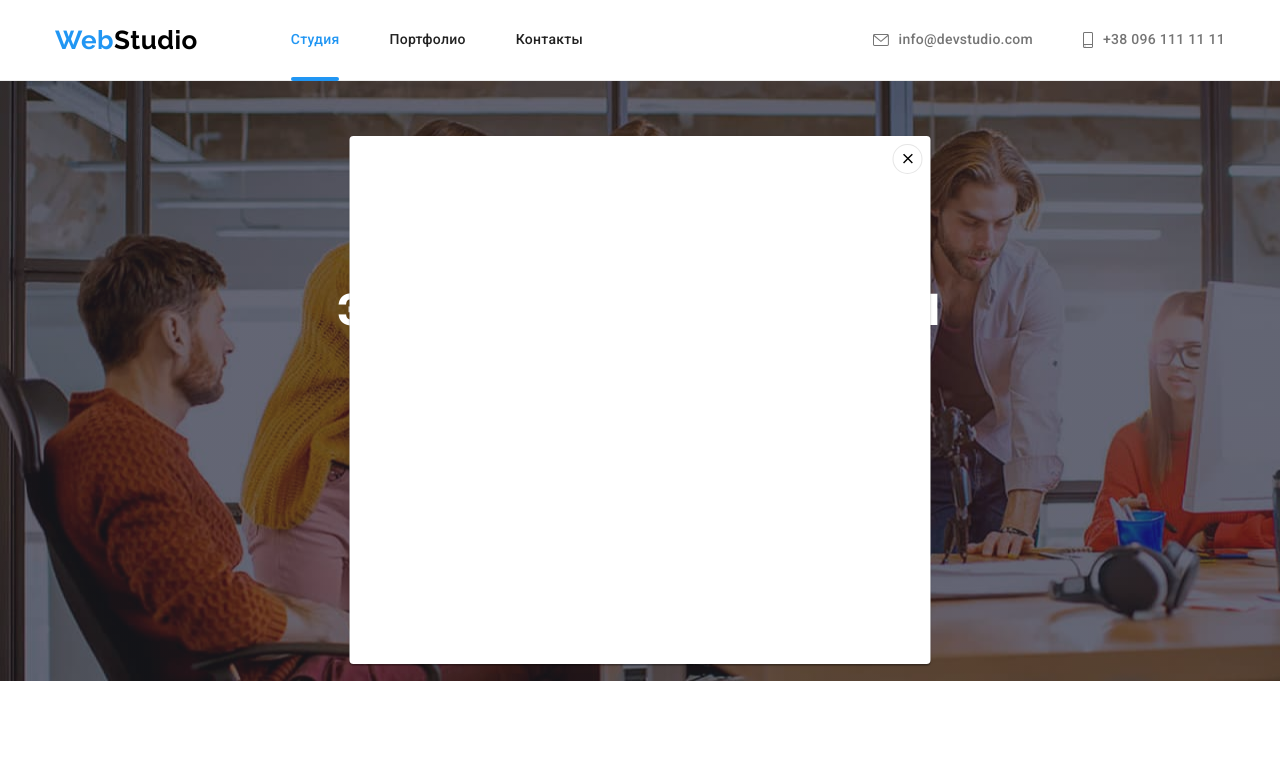
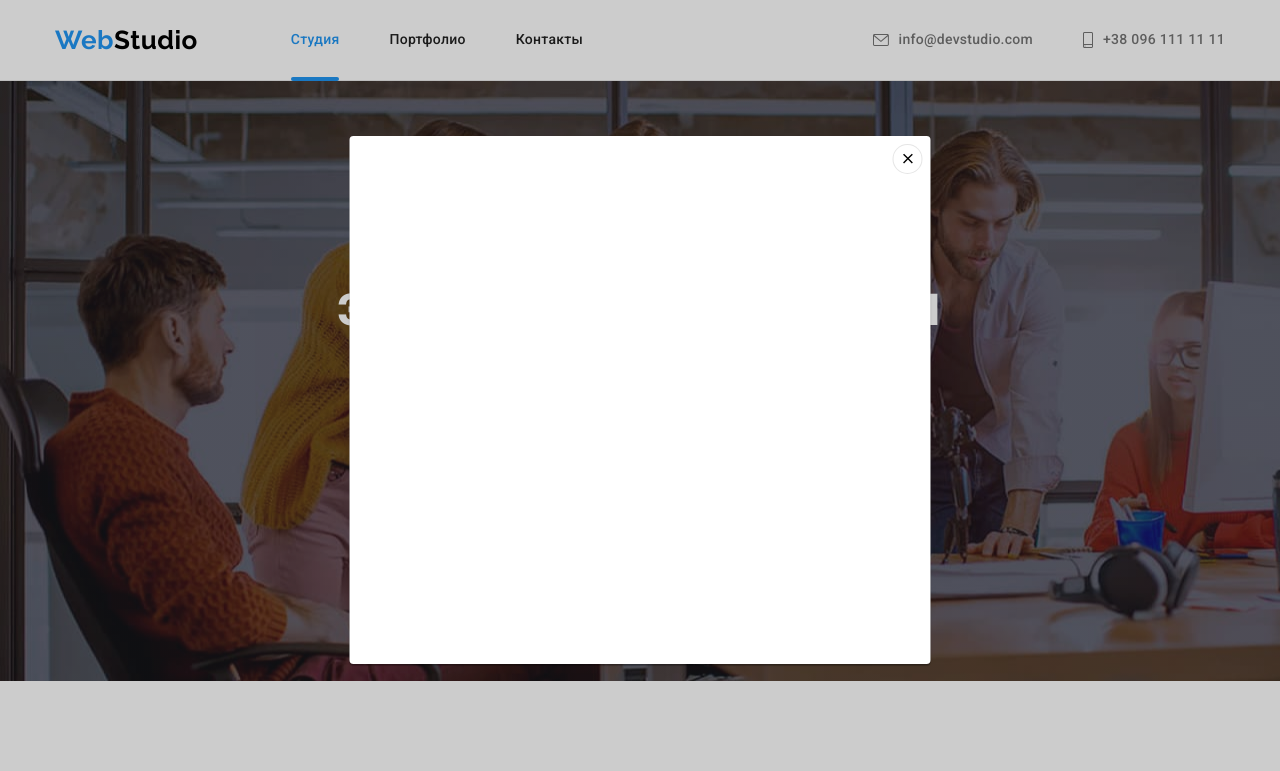
Before and after one commit to AlexFilonenko88/goit-markup-hw-05, a plain HTML site: page index.html in a window 1280 px wide. Both pictures are taken after a click on the button "Заказать услугу". Shown: the top 771 px of the page. Drawn offline with nearby package versions, Linux system fonts and the light colour scheme.

Commit message:
Изм. после сдачи

```diff
--- a/css/styles.css
+++ b/css/styles.css
@@ -57,10 +57,11 @@ img {
   left: 0;
   width: 100%;
   height: 100%;
-  background-color: rgba(255, 165, 0, 0);
-
+  background-color: rgba(0, 0, 0, 0.2);
   opacity: 1;
-  transition: opacity 250ms cubic-bezier(0.4, 0, 0.2, 1);
+  visibility: visible;
+  transition: opacity 250ms cubic-bezier(0.4, 0, 0.2, 1),
+    visibility 250ms cubic-bezier(0.4, 0, 0.2, 1);
 }
 
 .backdrop.is-hidden {
@@ -82,8 +83,6 @@ img {
   min-width: 581px;
   padding: 15px;
   background-color: #ffffff;
-
-  /* transform: translate(-50%, -50%); */
 
   box-shadow: 0px 1px 3px rgba(0, 0, 0, 0.12), 0px 1px 1px rgba(0, 0, 0, 0.14),
     0px 2px 1px rgba(0, 0, 0, 0.2);
```
